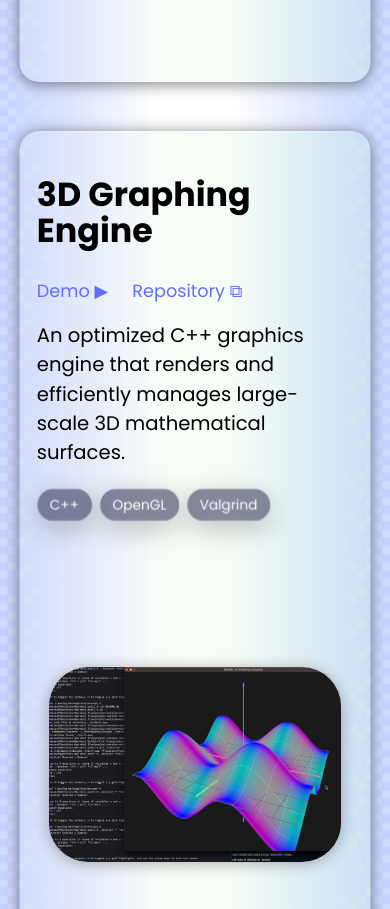
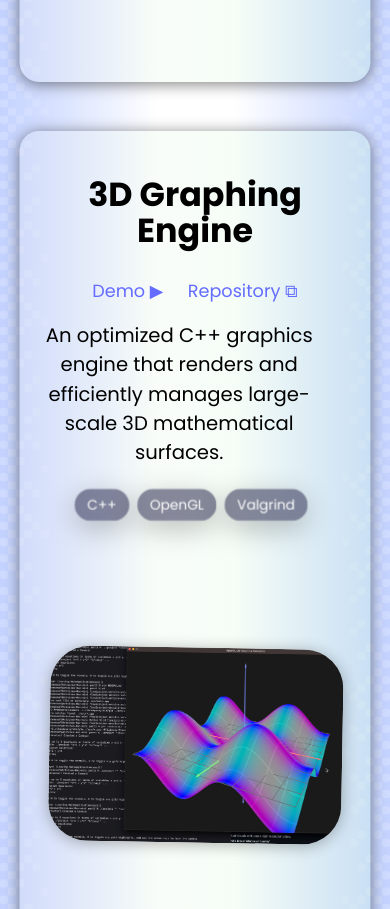
Before and after one commit to antoineassaf25/portfolio-antoine, a React (Vite) app: page / in a window 390 px wide. Shown: the part 2980-3889 px from the top of the page. Built offline with nearby package versions, Linux system fonts and the light colour scheme.

Commit message:
experience fix

```diff
--- a/src/index.css
+++ b/src/index.css
@@ -362,19 +362,11 @@ html {
   transform: scale(1.08) rotate(2deg) translateY(-10%);
 }
 
-.project-info {
-  display: flex;
-  justify-content: flex-start;
-  align-items: flex-start;
-  flex-direction: column;
+.project-info{
+  flex: 1 1 420px;
+  min-width: 0;
+}
 
-  height: 100%;
-
-  text-align: left;
-  padding-left: 30px;
-  padding-top: 10px;
-  padding-right: 24px;
-}
 
 .project-skill {
   background: rgba(20, 20, 60, 0.5);
@@ -391,11 +383,34 @@ html {
   margin: 6px 8px 6px 0;
 }
 
-.project-row {
+.project-row{
   display: flex;
+  align-items: center;
+  justify-content: space-between;
   gap: 24px;
   flex-wrap: wrap;
-  justify-content: center;
+}
+
+@media (max-width: 900px){
+  .project-row{
+    flex-direction: column;
+    align-items: center;
+  }
+
+  .project-image{
+    width: min(420px, 92vw);
+    flex: 0 0 auto;
+  }
+
+  .project-info{
+    width: 92vw;
+    flex: 0 0 auto;
+    padding-left: 0;
+  }
+
+  .project-element:nth-child(even) .project-row{
+    flex-direction: column;
+  }
 }
 
 .project-element:nth-child(even) .project-row {
@@ -678,8 +693,8 @@ html {
     padding-bottom: 18px;
   }
 
-  .project-image {
-    transform: none;
+  .project-image{
+    flex: 0 0 300px;
   }
 
   .project-element:hover .project-image {
```
